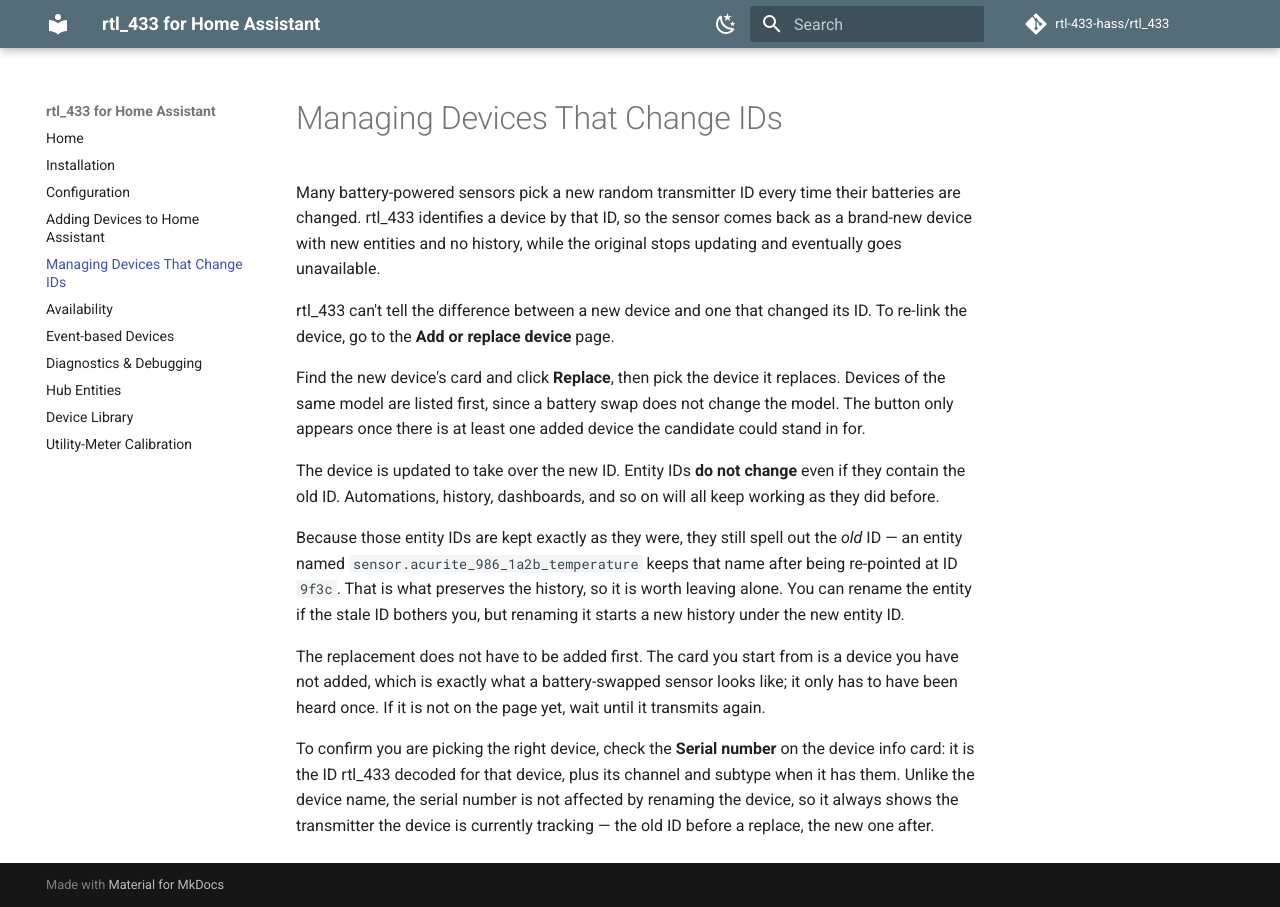
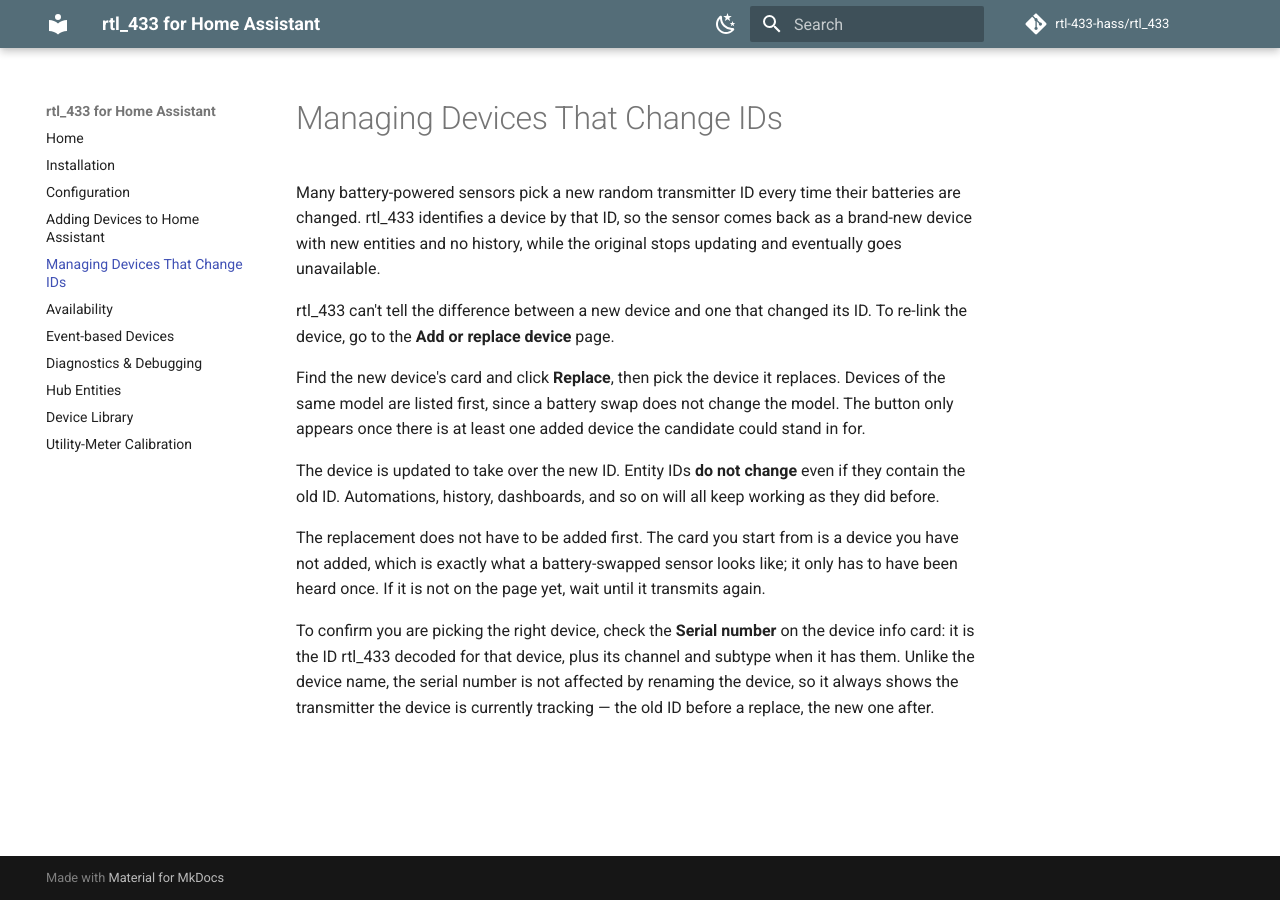
Before and after one commit to rtl-433-hass/rtl_433, an MkDocs documentation site: the page built from docs/changing-device-ids.md, in a window 1280 px wide. Built offline with MkDocs 1.6.1 and Material for MkDocs 9.7.7, drawn with Linux system fonts in a browser that asks for light colours; comment, search, counter and statistics services are not loaded; the version menu is left out.

Commit message:
docs: drop the stale-entity-id aside
Co-Authored-By: Claude Opus 5 <noreply@anthropic.com>
Claude-Session: https://claude.ai/code/session_018HhtFuqBNovRCKpDqLKD2v

```diff
--- a/docs/changing-device-ids.md
+++ b/docs/changing-device-ids.md
@@ -17,12 +17,6 @@ The device is updated to take over the new ID. Entity IDs **do not change** even
 if they contain the old ID. Automations, history, dashboards, and so on will all
 keep working as they did before.
 
-Because those entity IDs are kept exactly as they were, they still spell out
-the *old* ID — an entity named `sensor.acurite_986_1a2b_temperature` keeps that
-name after being re-pointed at ID `9f3c`. That is what preserves the history, so
-it is worth leaving alone. You can rename the entity if the stale ID bothers
-you, but renaming it starts a new history under the new entity ID.
-
 The replacement does not have to be added first. The card you start from is a
 device you have not added, which is exactly what a battery-swapped sensor looks
 like; it only has to have been heard once. If it is not on the page yet, wait
```
